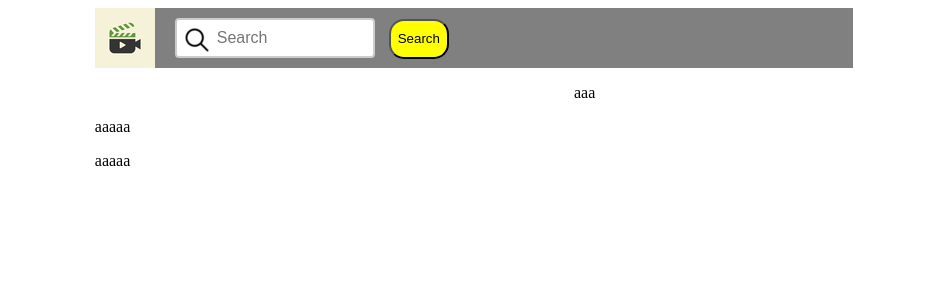
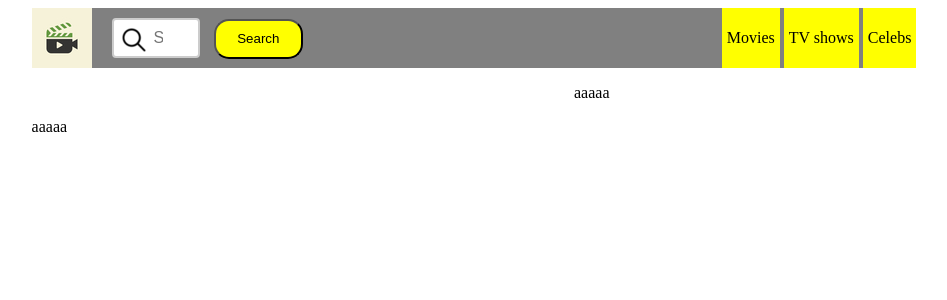
Before and after one commit to LortkipaHub/imdb-project, a PHP site: page /main_page.html in a window 1280 px wide. Shown: the top 300 px of the page, without its empty margins (166-1113 px from the left). Run offline with PHP 8.4, Linux system fonts and the light colour scheme.

Commit message:
added menu

```diff
--- a/main_page.html
+++ b/main_page.html
@@ -8,7 +8,9 @@
 
         <div id ="header">
             <div id = "logo">
-                <img src="images/logo.jpg"/ width="60" height="60" >
+                <a href="./main_page.html">
+                    <img src="images/logo.jpg"/ width="60" height="60" >
+                </a>
             </div>
 
             <div id="searchForm">
@@ -18,12 +20,20 @@
                 </form>
             </div>
 
+            <div id="menu">
+                <ul>
+                    <li> <a > Movies </a> </li>
+
+                    <li> <a>TV shows</a> </li>
+
+                    <li> <a> Celebs </a> </li>
+                </ul>
+
+            </div>
+
         </div>
 
-        <div id="menu">
-            <p>aaa</p>
 
-        </div>
 
         <div id="content">
             <p>aaaaa</p>
--- a/styles.css
+++ b/styles.css
@@ -1,11 +1,12 @@
 #container{
     min-height: 1px;
-    width: 60%;
+    width: 70%;
     margin: auto;
 
 }
 
 #header{
+
     height: 60px;
     background-color: gray;
 
@@ -23,7 +24,7 @@
 
 #searchField{
 
-    width: 200px;
+    width: 20%;
     height : 40px;
     border: 2px solid #ccc;
     border-radius: 4px;
@@ -37,13 +38,13 @@
 }
 
 #searchField:focus {
-    width: 80%;
+    width: 70%;
   }
 
 #searchButton{
 
     height: 40px;
-    width : 60px;
+    width : 20%;
     margin-left: 10px;
     background-color: yellow;
     border-radius: 15px;
@@ -56,3 +57,36 @@
     background-color: red;
 
 }
+
+#menu{
+    float: right;
+
+}
+
+#menu > ul {
+    margin: 0%;
+    height: 100%;
+}
+
+
+
+#menu > ul>li{
+    padding: 0%;
+    margin: 0%;
+    height: 100% ;
+    display: inline-block;
+
+}
+
+#menu > ul> li >a{
+
+    padding-left: 5px;
+    padding-right: 5px;
+    height: 100%;
+    background-color: yellow;
+    display: flex;
+    align-items: center;
+    justify-content: center;
+    text-decoration: none;
+
+}
```
